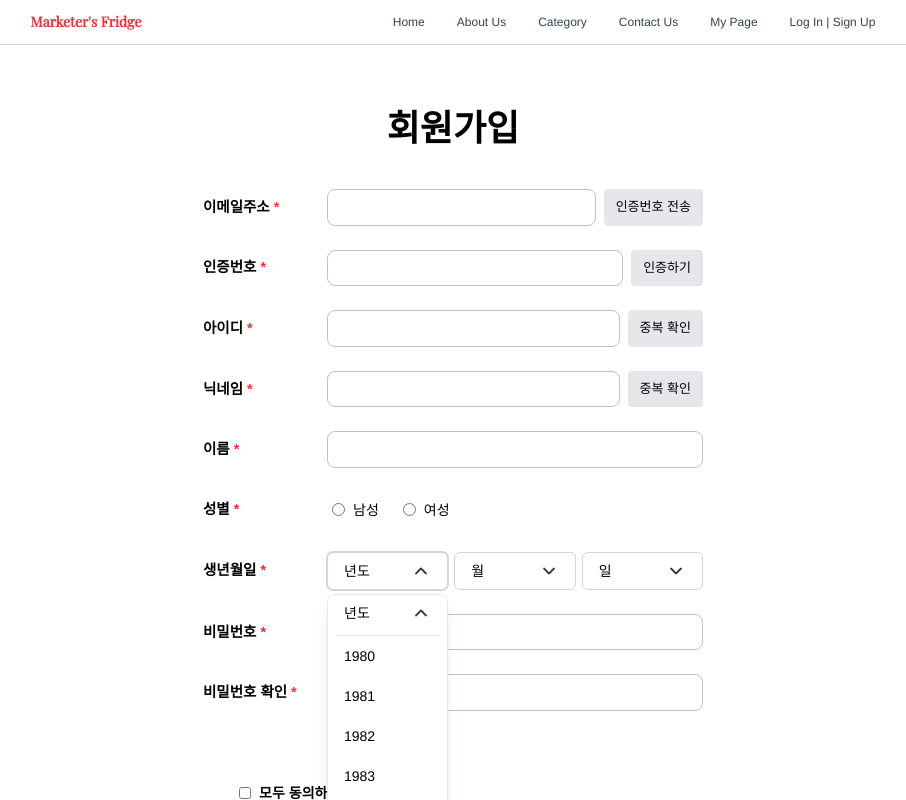
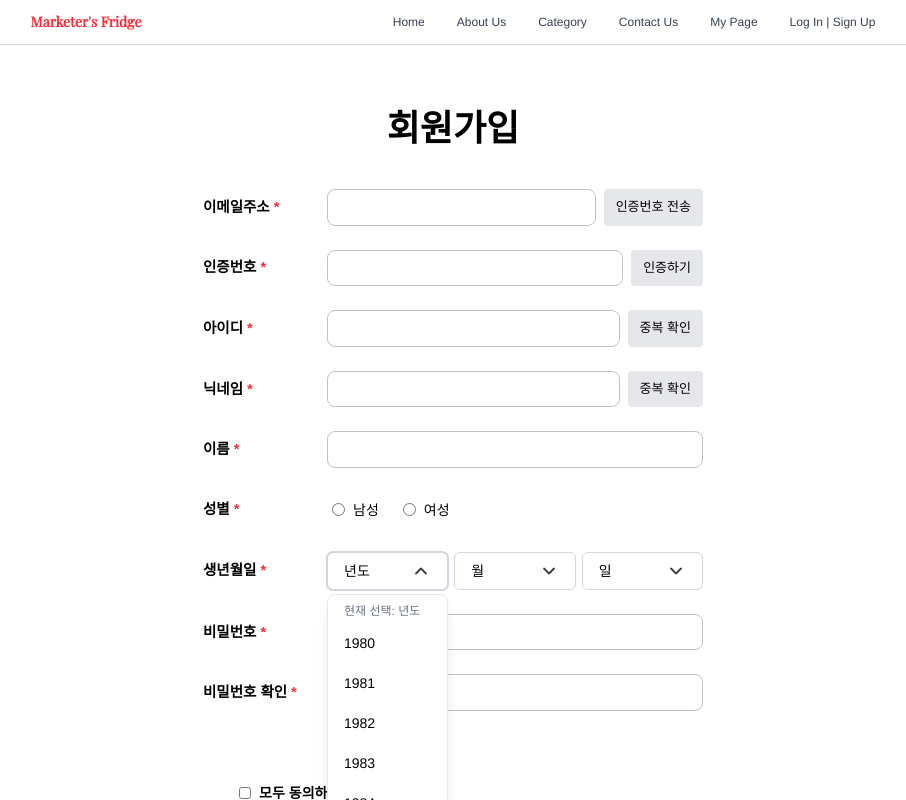
Before and after one commit to Marketer-s-Fridge/Client, a Next.js app: page /signUp/email in a window 1280 px wide. Both pictures are taken after a click on the button "년도". Shown: the top 800 px of the page, without its empty margins (187-1093 px from the left). Built offline with nearby package versions, Linux system fonts and the light colour scheme.

Commit message:
fix: 커스텀 드롭다운 옵션 화살표 이미지, 하단바 제

```diff
--- a/src/components/customDropdown.tsx
+++ b/src/components/customDropdown.tsx
@@ -89,25 +89,15 @@ export default function CustomDropdown({
             "absolute top-full left-0 mt-1 w-full bg-white border border-gray-200 rounded-lg shadow-lg z-50 max-h-72 overflow-y-auto animate-fade-slide"
           )}
         >
-          {/* 현재 선택 표시 + 닫기 */}
+          {/* 현재 선택 표시 (화살표 제거, 선 제거) */}
           <li
             role="option"
             aria-selected
-            className="flex justify-between items-center px-3 py-2 md:px-4 md:py-2 cursor-pointer"
+            className="px-3 py-2 md:px-4 md:py-2 cursor-pointer text-gray-500 text-[11px] md:text-xs"
             onClick={() => setIsOpen(false)}
           >
-            <span>{selected}</span>
-            <Image
-              alt="close"
-              src="/icons/down.png"
-              width={20}
-              height={20}
-              className="w-3.5 h-3.5 md:w-5 md:h-5 rotate-180"
-              unoptimized
-            />
+            현재 선택: {selected}
           </li>
-
-          <hr className="border-t border-gray-200 my-1 mx-2" />
 
           {options
             .filter((opt) => opt !== selected)
```
